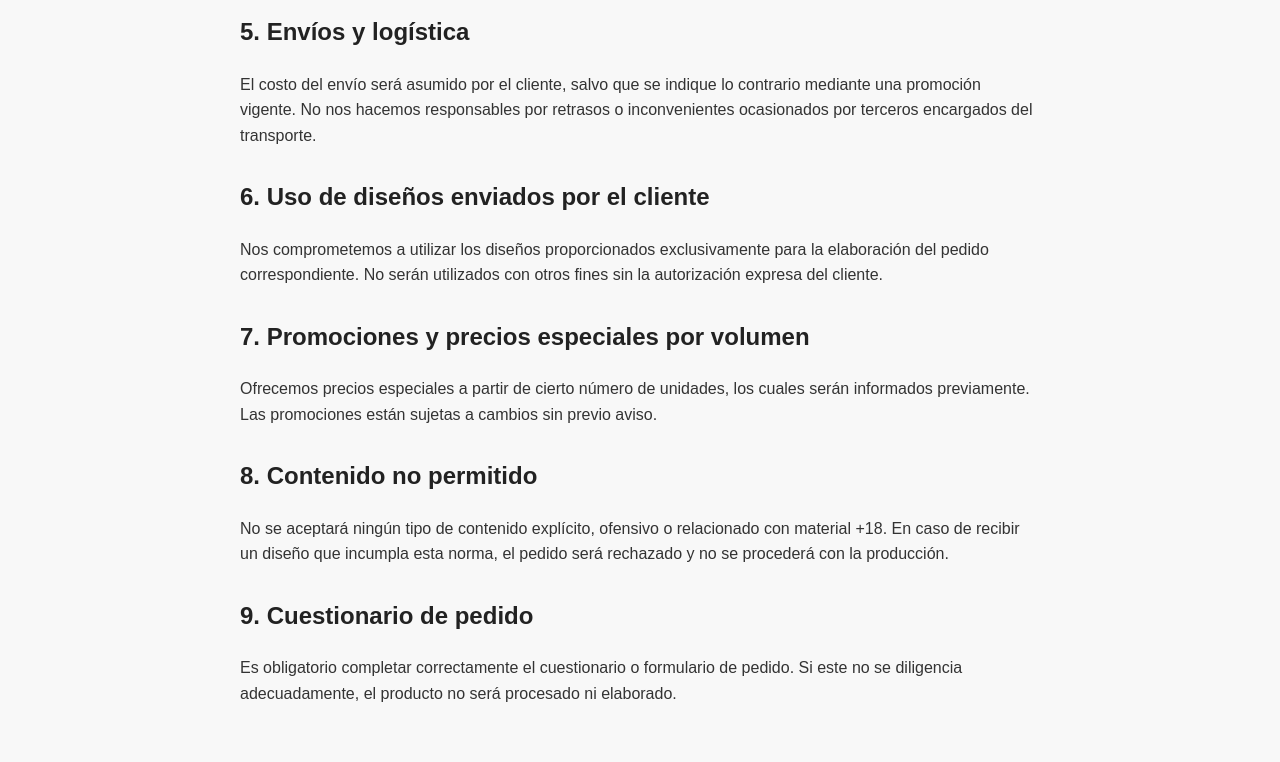
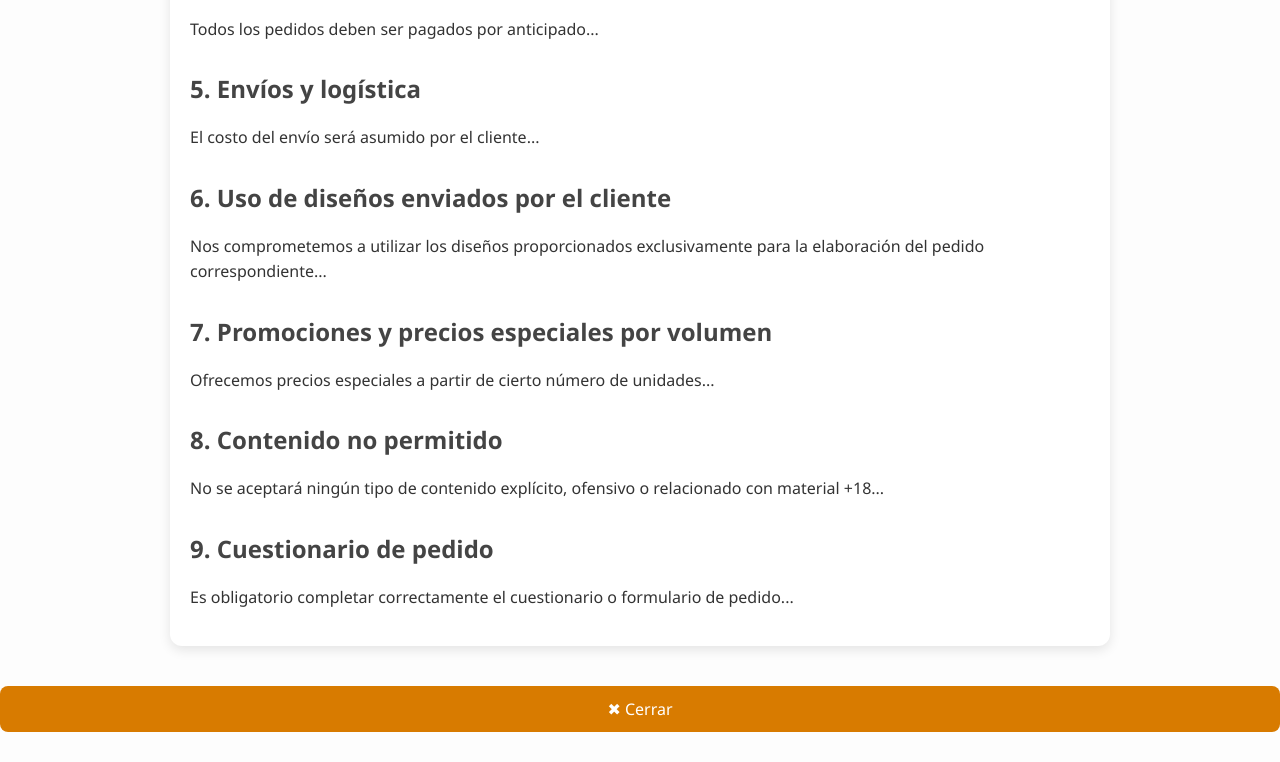
Before and after one commit to Nicksuzx/Nami, a plain HTML site: page terminos.html in a window 1280 px wide. Shown: the part 794-1556 px from the top of the page. Drawn offline with Linux system fonts and the light colour scheme.

Commit message:
Actualización terms parte 2

```diff
--- a/terminos.html
+++ b/terminos.html
@@ -2,34 +2,78 @@
 <html lang="es">
 <head>
     <meta charset="UTF-8">
-    <meta name="viewport" content="width=device-width, initial-scale=1.0">
     <title>Términos y Condiciones</title>
+    <link rel="stylesheet" href="estilos.css"> <!-- Asegúrate de que este archivo contenga tu paleta -->
     <style>
         body {
-            font-family: Arial, sans-serif;
-            padding: 40px;
-            max-width: 800px;
-            margin: auto;
-            line-height: 1.6;
-            background-color: #f8f8f8;
+            font-family: 'Segoe UI', sans-serif;
+            margin: 0;
+            background-color: #fdfdfd;
             color: #333;
+        }
+
+        .header {
+            background-color: #ffd700;
+            padding: 20px;
+            text-align: center;
+        }
+
+            .header img {
+                height: 80px;
+            }
+
+        .contenedor {
+            max-width: 900px;
+            margin: 40px auto;
+            padding: 20px;
+            background-color: #ffffff;
+            border-radius: 12px;
+            box-shadow: 0 4px 12px rgba(0,0,0,0.1);
         }
 
         h1 {
             text-align: center;
-            margin-bottom: 30px;
+            color: #d87b00;
         }
 
         h2 {
             margin-top: 30px;
-            color: #222;
+            color: #444;
+        }
+
+        p {
+            line-height: 1.6;
+        }
+
+        .cerrar-btn {
+            display: block;
+            margin: 30px auto 10px;
+            padding: 12px 24px;
+            background-color: #d87b00;
+            color: white;
+            border: none;
+            border-radius: 8px;
+            font-size: 16px;
+            cursor: pointer;
+            text-decoration: none;
+            text-align: center;
+        }
+
+            .cerrar-btn:hover {
+                background-color: #a85f00;
             }
     </style>
 </head>
 <body>
+
+    <div class="header">
+        <img src="Images/logo.png" alt="Logo">
+    </div>
+
+    <a href="index.html" class="cerrar-btn">✖ Cerrar</a>
+
+    <div class="contenedor">
         <h1>Términos y Condiciones</h1>
-
-    <p>Al efectuar una compra con nosotros, el cliente acepta los presentes términos y condiciones:</p>
 
         <h2>1. Personalización de productos</h2>
         <p>El cliente es responsable de proporcionar correctamente el diseño, imagen o texto que desea incorporar en el producto. Una vez iniciado el proceso de producción, no se admitirán cambios ni modificaciones.</p>
@@ -38,24 +82,28 @@
         <p>El tiempo estimado para la elaboración y entrega del pedido será informado al cliente al momento de la compra. Este puede variar según la cantidad solicitada, el nivel de personalización requerido y la ubicación del destinatario.</p>
 
         <h2>3. Cambios, devoluciones y reclamaciones</h2>
-    <p>Dado que se trata de productos personalizados, no se aceptan devoluciones ni cambios, salvo en casos de daño físico durante el envío o errores atribuibles directamente a nuestra empresa. Las reclamaciones deben realizarse dentro de las 48 horas posteriores a la recepción del pedido, acompañadas de evidencia fotográfica.</p>
+        <p>Dado que se trata de productos personalizados, no se aceptan devoluciones ni cambios, salvo en casos de daño físico durante el envío o errores atribuibles directamente a nuestra empresa...</p>
 
         <h2>4. Condiciones de pago</h2>
-    <p>Todos los pedidos deben ser pagados por anticipado. La producción comenzará únicamente una vez se haya confirmado el pago en su totalidad.</p>
+        <p>Todos los pedidos deben ser pagados por anticipado...</p>
 
         <h2>5. Envíos y logística</h2>
-    <p>El costo del envío será asumido por el cliente, salvo que se indique lo contrario mediante una promoción vigente. No nos hacemos responsables por retrasos o inconvenientes ocasionados por terceros encargados del transporte.</p>
+        <p>El costo del envío será asumido por el cliente...</p>
 
         <h2>6. Uso de diseños enviados por el cliente</h2>
-    <p>Nos comprometemos a utilizar los diseños proporcionados exclusivamente para la elaboración del pedido correspondiente. No serán utilizados con otros fines sin la autorización expresa del cliente.</p>
+        <p>Nos comprometemos a utilizar los diseños proporcionados exclusivamente para la elaboración del pedido correspondiente...</p>
 
         <h2>7. Promociones y precios especiales por volumen</h2>
-    <p>Ofrecemos precios especiales a partir de cierto número de unidades, los cuales serán informados previamente. Las promociones están sujetas a cambios sin previo aviso.</p>
+        <p>Ofrecemos precios especiales a partir de cierto número de unidades...</p>
 
         <h2>8. Contenido no permitido</h2>
-    <p>No se aceptará ningún tipo de contenido explícito, ofensivo o relacionado con material +18. En caso de recibir un diseño que incumpla esta norma, el pedido será rechazado y no se procederá con la producción.</p>
+        <p>No se aceptará ningún tipo de contenido explícito, ofensivo o relacionado con material +18...</p>
 
         <h2>9. Cuestionario de pedido</h2>
-    <p>Es obligatorio completar correctamente el cuestionario o formulario de pedido. Si este no se diligencia adecuadamente, el producto no será procesado ni elaborado.</p>
+        <p>Es obligatorio completar correctamente el cuestionario o formulario de pedido...</p>
+    </div>
+
+    <a href="index.html" class="cerrar-btn">✖ Cerrar</a>
+
 </body>
 </html>
```
Lines whose indentation alone changed are shown as unchanged.
